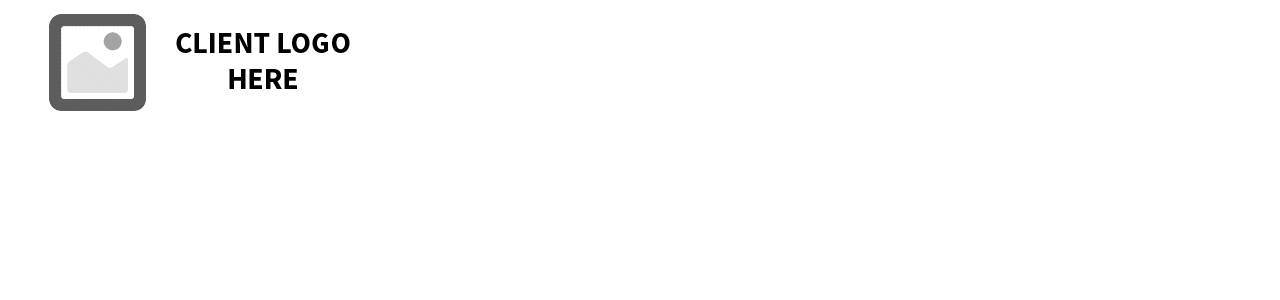
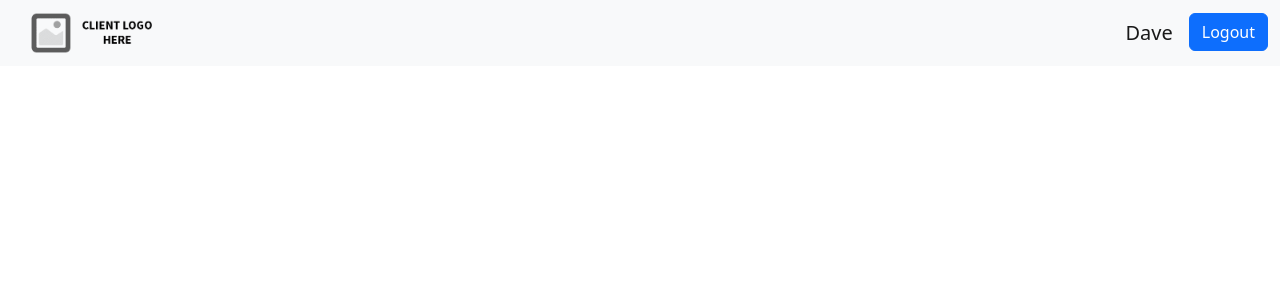
Before and after one commit to evgeniy-khlopin/courses-app, a React (Create React App) app: page / in a window 1280 px wide. Shown: the top 300 px of the page. Built offline with nearby package versions, Linux system fonts and the light colour scheme.

Commit message:
Add Header component

```diff
--- a/package.json
+++ b/package.json
@@ -6,7 +6,10 @@
     "@testing-library/jest-dom": "^5.16.5",
     "@testing-library/react": "^13.4.0",
     "@testing-library/user-event": "^13.5.0",
+    "bootstrap": "^5.2.3",
+    "bootstrap-icons": "^1.10.3",
     "react": "^18.2.0",
+    "react-bootstrap": "^2.7.2",
     "react-dom": "^18.2.0",
     "react-scripts": "5.0.1",
     "web-vitals": "^2.1.4"
--- a/src/App.jsx
+++ b/src/App.jsx
@@ -1,9 +1,11 @@
-import Logo from './components/Header/components/Logo/Logo';
+import CourseCard from './components/Courses/components/CourseCard/CourseCard';
+import Header from './components/Header/Header';
 
 function App() {
 	return (
 		<div>
-			<Logo></Logo>
+			<Header></Header>
+			<CourseCard></CourseCard>
 		</div>
 	);
 }
--- a/src/common/Button/Button.jsx
+++ b/src/common/Button/Button.jsx
@@ -1,7 +1,13 @@
 import React from 'react';
 
 const Button = (props) => {
-	return <div></div>;
+	return (
+		<div>
+			<button className='btn btn-primary' onClick={props.onClick}>
+				{props.buttonText}
+			</button>
+		</div>
+	);
 };
 
 export default Button;
--- a/src/components/Header/Header.jsx
+++ b/src/components/Header/Header.jsx
@@ -1,7 +1,21 @@
 import React from 'react';
+import Logo from './components/Logo/Logo';
+import Button from '../../common/Button/Button';
 
 const Header = (props) => {
-	return <div></div>;
+	return (
+		<nav class='navbar navbar-expand-lg navbar-light bg-light'>
+			<div class='container-fluid'>
+				<a href='/'>
+					<Logo></Logo>
+				</a>
+				<div class='d-flex justify-content-end'>
+					<div class='navbar-brand'>Dave</div>
+					<Button buttonText='Logout'></Button>
+				</div>
+			</div>
+		</nav>
+	);
 };
 
 export default Header;
--- a/src/components/Header/components/Logo/Logo.jsx
+++ b/src/components/Header/components/Logo/Logo.jsx
@@ -3,7 +3,7 @@ import React from 'react';
 const Logo = (props) => {
 	return (
 		<div>
-			<img src='/logo.png' alt='logo'></img>
+			<img src='/logo.png' alt='logo' height='50'></img>
 		</div>
 	);
 };
--- a/src/index.js
+++ b/src/index.js
@@ -2,6 +2,8 @@ import React from 'react';
 import ReactDOM from 'react-dom/client';
 import './index.css';
 import App from './App';
+import 'bootstrap/dist/css/bootstrap.min.css';
+import 'bootstrap-icons/font/bootstrap-icons.css';
 
 const root = ReactDOM.createRoot(document.getElementById('root'));
 root.render(
```
Also changed, not shown: 1 other file (tests, documents, lock files or other folders).
